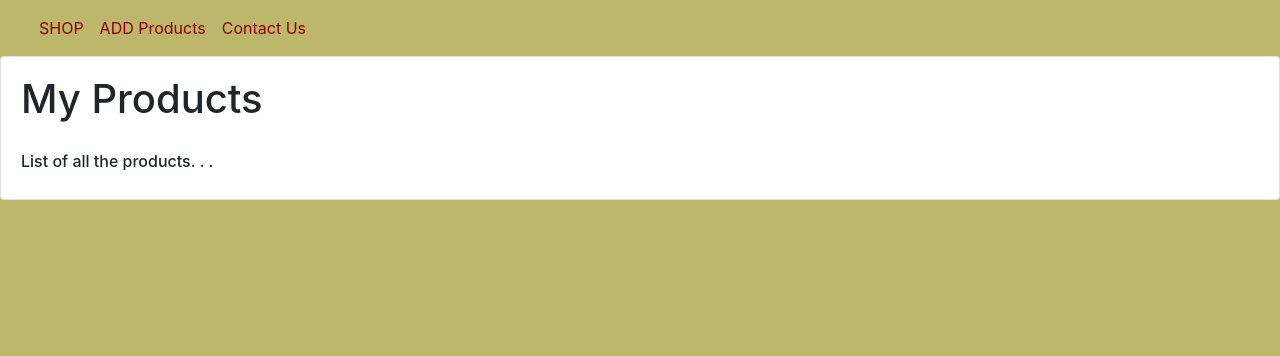
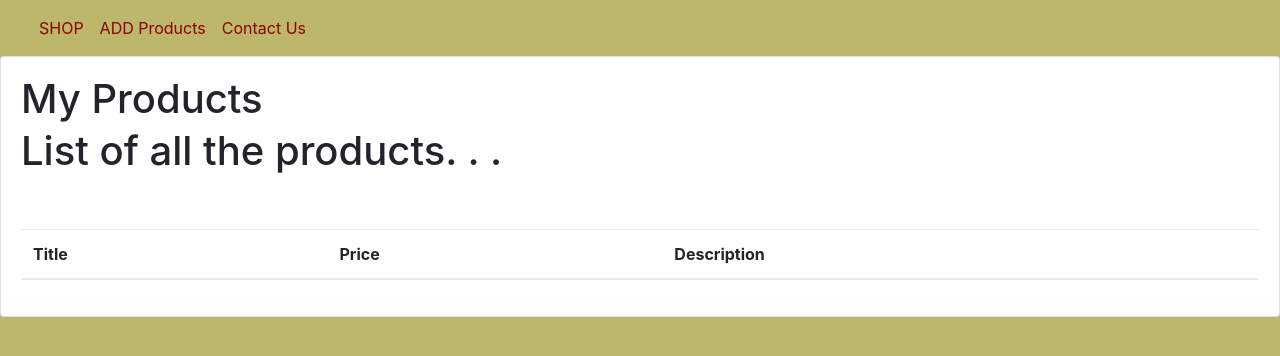
Before and after one commit to Devina6/ExpressJS, a website: page views/shop.html in a window 1280 px wide. Drawn offline with nearby package versions, Linux system fonts and the light colour scheme.

Commit message:
display products in tabular form

```diff
--- a/views/shop.html
+++ b/views/shop.html
@@ -27,8 +27,20 @@
 	</nav>
 	<div id="main" class="card card-body">
             <h1>My Products</h1>
-            <br>
-		    <h6>List of all the products. . . </h6>
+            <h1>List of all the products. . . </h1>
+        <br><br>
+               <table class="table table-hover ">
+                   <thead>
+                       <tr>
+                           <th scope="col">Title</th>
+                           <th scope="col">Price</th>
+                           <th scope="col">Description</th>
+                       </tr>
+                   </thead>
+                <tbody id="tableBody">
+                    <!--TABLE_BODY-->
+                </tbody>
+            </table>
     </div>
 </body>
 </html>
```
